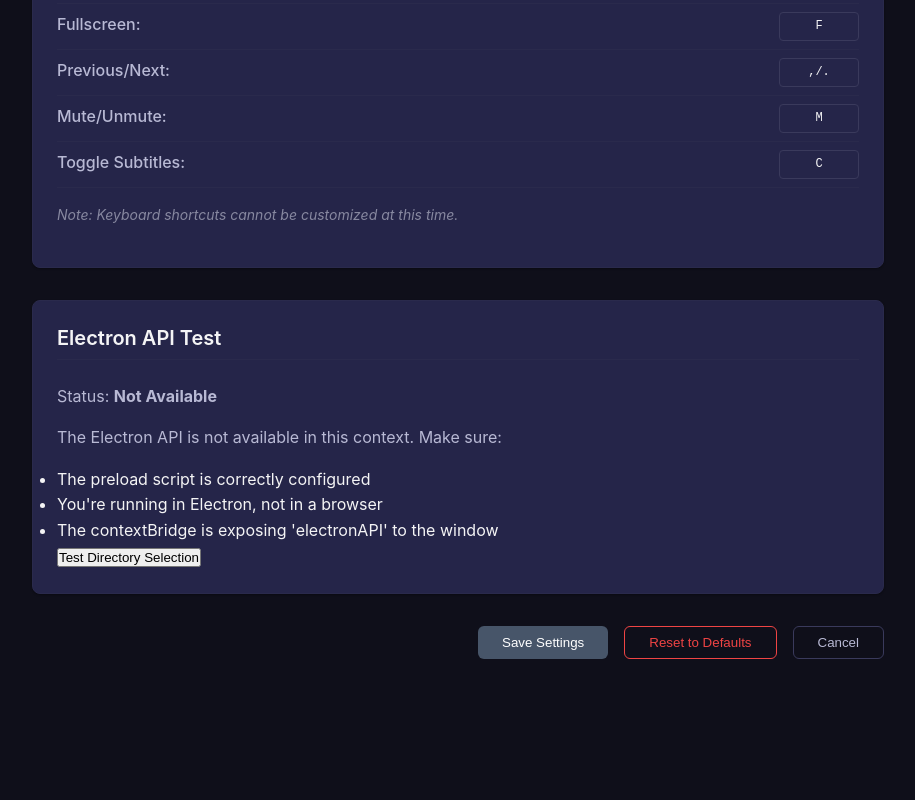
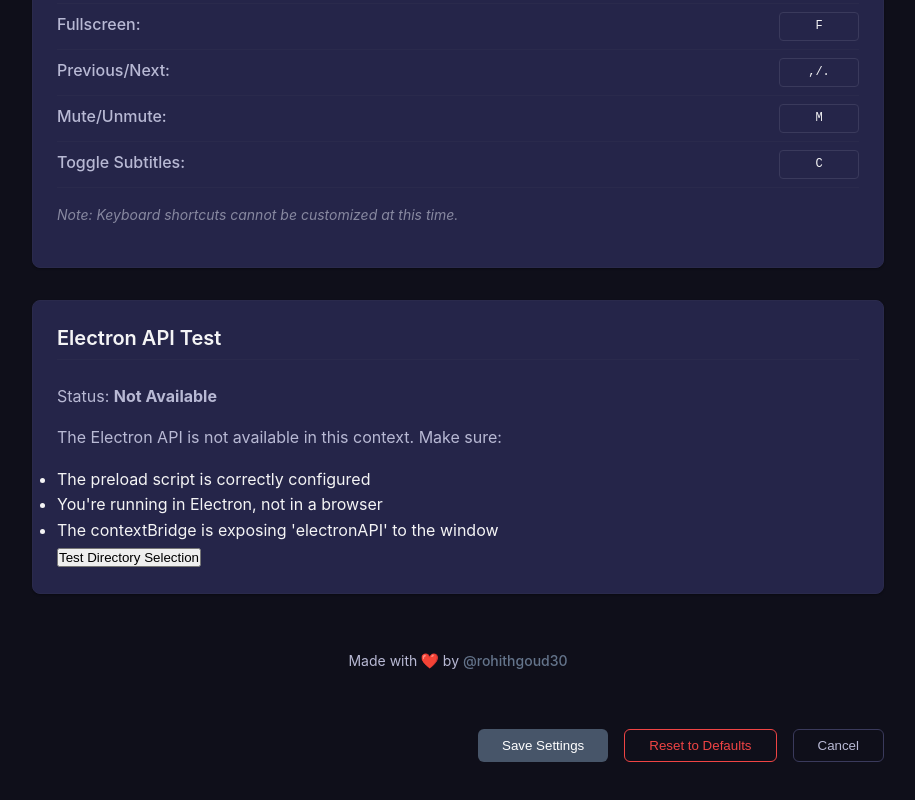
Before and after one commit to rohithgoud30/udemy-media-player, a React (Vite) app: page /#/settings in a window 1280 px wide. Shown: the part 669-1469 px from the top of the page, without its empty margins (182-1097 px from the left). Before the commit the page ends 1384 px from the top, so only its background shows below. Built offline with nearby package versions, Linux system fonts and the light colour scheme.

Commit message:
Add credits section to Settings page with GitHub link

```diff
--- a/src/renderer/components/Settings/Settings.css
+++ b/src/renderer/components/Settings/Settings.css
@@ -181,6 +181,51 @@
 
 /* Removed local CSS variables to use global tokens */
 
+/* Credits Section */
+.settings-credits {
+  text-align: center;
+  padding: var(--space-6);
+  margin-top: var(--space-4);
+  color: var(--text-muted);
+  font-size: var(--text-sm);
+}
+
+.settings-credits p {
+  margin: 0;
+  display: flex;
+  align-items: center;
+  justify-content: center;
+  gap: var(--space-1);
+}
+
+.settings-credits .heart {
+  color: #e25555;
+  animation: heartbeat 1.5s ease-in-out infinite;
+  display: inline-block;
+}
+
+@keyframes heartbeat {
+  0%,
+  100% {
+    transform: scale(1);
+  }
+  50% {
+    transform: scale(1.2);
+  }
+}
+
+.settings-credits .credits-link {
+  color: var(--primary-500);
+  text-decoration: none;
+  font-weight: 500;
+  transition: color var(--transition-fast);
+}
+
+.settings-credits .credits-link:hover {
+  color: var(--primary-400);
+  text-decoration: underline;
+}
+
 /* Responsive adjustments */
 @media (max-width: 768px) {
   .settings-container {
--- a/src/renderer/components/Settings/Settings.jsx
+++ b/src/renderer/components/Settings/Settings.jsx
@@ -275,6 +275,20 @@ const Settings = () => {
         </div>
       </div>
 
+      <div className="settings-credits">
+        <p>
+          Made with <span className="heart">❤️</span> by{" "}
+          <a
+            href="https://github.com/rohithgoud30"
+            target="_blank"
+            rel="noopener noreferrer"
+            className="credits-link"
+          >
+            @rohithgoud30
+          </a>
+        </p>
+      </div>
+
       <div className="settings-actions">
         <button className="save-button" onClick={saveSettings}>
           Save Settings
```
